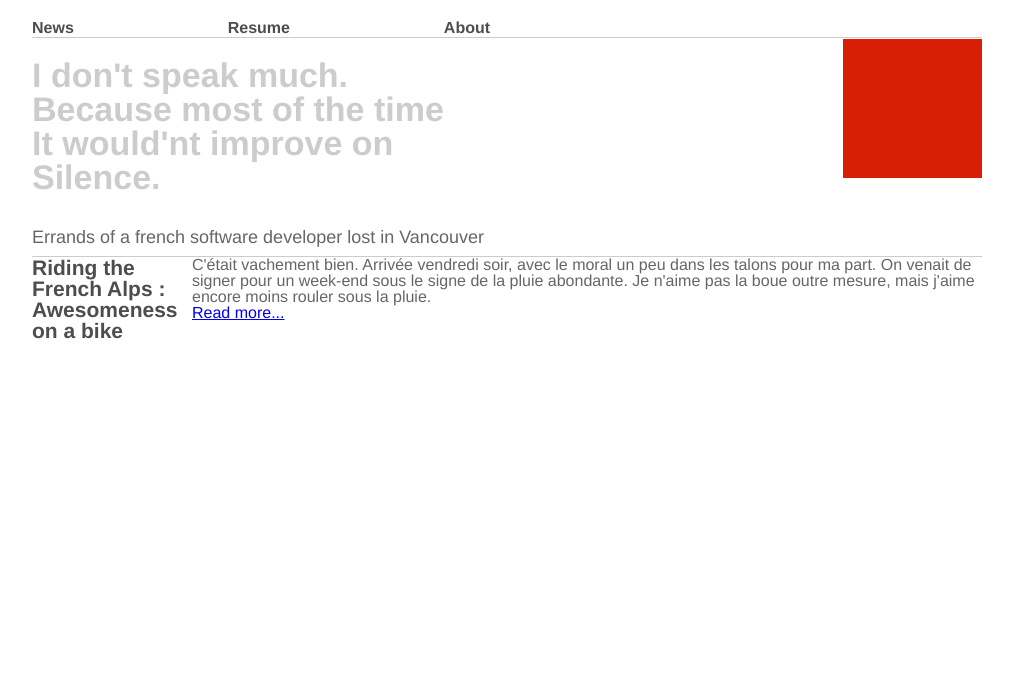
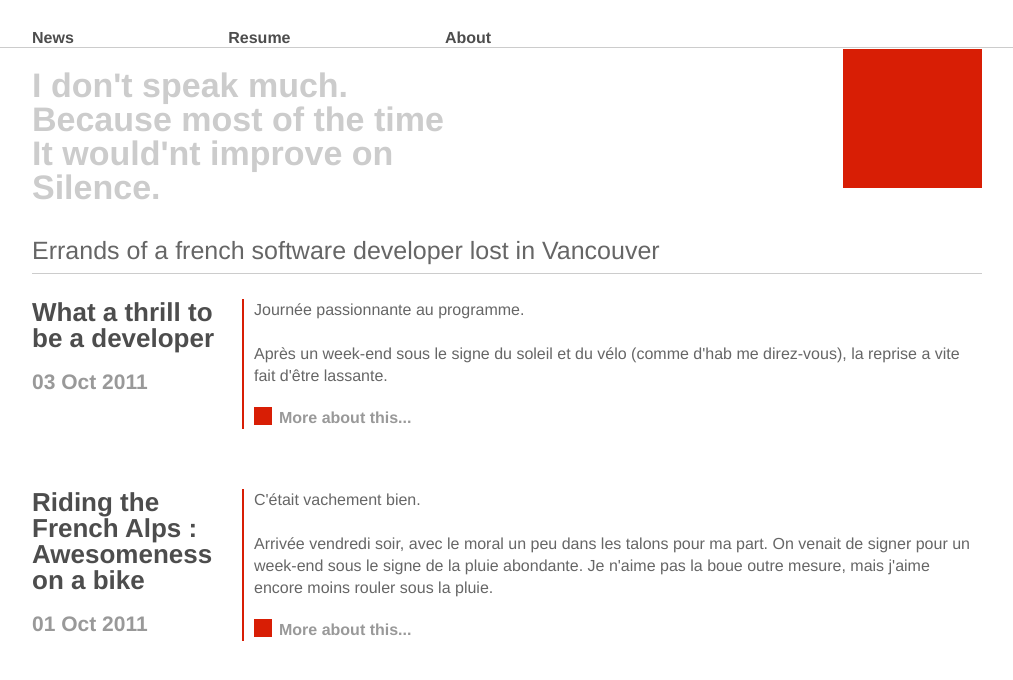
Before and after one commit to vaevictis/vaevictis.github.com, a Jekyll site: the page built from index.html, in a window 1280 px wide. Shown: the top 680 px of the page, without its empty margins (133-1146 px from the left). Built offline with Jekyll 4.4.1, drawn with Linux system fonts in a browser that asks for light colours.

Commit message:
Improving index page

```diff
--- a/_layouts/default.html
+++ b/_layouts/header.html
@@ -10,22 +10,7 @@
 	</head>
 
 	<body>
-		<ul id="navigation">
-			<li><a href="">News</a></li>
-			<li><a href="">Resume</a></li>
-			<li><a href="">About</a></li>
-		</ul>
-
-		<h1>
-			<span>
-				I don't speak much.<br />
-				Because most of the time<br />
-				It would'nt improve on<br />
-				Silence.
-			</span>
-		</h1>
-
-		<h2>Errands of a french software developer lost in Vancouver</h2>
 		{{ content }}
 	</body>
+
 </html>
--- /dev/null
+++ b/_layouts/navigation.html
@@ -0,0 +1,24 @@
+---
+layout: header
+---
+
+<div id="navigation">
+	<ul>
+		<li><a href="">News</a></li>
+		<li><a href="">Resume</a></li>
+		<li><a href="">About</a></li>
+	</ul>
+</div>
+
+<div id="content">
+	<h1>
+		<span>
+			I don't speak much.<br />
+			Because most of the time<br />
+			It would'nt improve on<br />
+			Silence.
+		</span>
+	</h1>
+
+	{{ content }}
+</div>
--- /dev/null
+++ b/_layouts/news.html
@@ -0,0 +1,7 @@
+---
+layout: navigation
+---
+
+<h2>Errands of a french software developer lost in Vancouver</h2>
+
+{{ content }}
--- a/_posts/2011-01-10-Riding-the-french-alps-Awesomeness-on-a-bike.markdown
+++ b/_posts/2011-10-01-Riding-the-french-alps-Awesomeness-on-a-bike.markdown
@@ -1,8 +1,7 @@
 ---
 layout: posts
 title: "Riding the French Alps : Awesomeness on a bike"
-abstract: "C'était vachement bien.
-Arrivée vendredi soir, avec le moral un peu dans les talons pour ma part. On venait de signer pour un week-end sous le signe de la pluie abondante. Je n'aime pas la boue outre mesure, mais j'aime encore moins rouler sous la pluie."
+abstract: "C'était vachement bien. <br /> <br /> Arrivée vendredi soir, avec le moral un peu dans les talons pour ma part. On venait de signer pour un week-end sous le signe de la pluie abondante. Je n'aime pas la boue outre mesure, mais j'aime encore moins rouler sous la pluie."
 ---
 
 C'était vachement bien.
--- /dev/null
+++ b/_posts/2011-10-03-what-a-thrill-to-be-a-developer.markdown
@@ -0,0 +1,22 @@
+---
+layout: posts
+title: "What a thrill to be a developer"
+abstract: "Journée passionnante au programme. <br /> <br /> Après un week-end sous le signe du soleil et du vélo (comme d'hab me direz-vous), la reprise a vite fait d'être lassante."
+---
+
+Journée passionnante au programme.
+==================================
+
+Après un week-end sous le signe du soleil et du vélo (comme d'hab me direz-vous), la reprise a vite fait d'être lassante.
+
+EIME ?
+en retard.
+
+Aquaflorès ?
+En procès.
+
+Développer en sproutcore ?
+Pardon ?
+
+No way.
+Lorem ipsum dolor sit amet, consectetur adipisicing elit, sed do eiusmod tempor incididunt ut labore et dolore magna aliqua. Ut enim ad minim veniam, quis nostrud exercitation ullamco laboris nisi ut aliquip ex ea commodo consequat. Duis aute irure dolor in reprehenderit in voluptate velit esse cillum dolore eu fugiat nulla pariatur. Excepteur sint occaecat cupidatat non proident, sunt in culpa qui officia deserunt mollit anim id est laborum.
--- a/css/main.css
+++ b/css/main.css
@@ -2,31 +2,37 @@ html {
   font-family: "Helvetica Neue", Arial, Helvetica
 }
 
-body {
-  width: 950px;
-  margin: 20px auto 0 auto;
+#navigation {
+  border-bottom: 1px solid #ccc;
+  padding-bottom: 1px;
+  margin-top: 30px;
 }
 
-ul#navigation {
+#navigation ul {
   font-weight: bold;
-  font-size: 14px;
-  border-bottom: 1px solid #ccc;
-  padding-bottom: 1px;
+  font-size: 16px;
+  width: 950px;
+  margin: 0 auto;
 }
 
-ul#navigation li {
+#navigation li {
   display: inline-block;
 }
 
-ul#navigation li a {
+#navigation li a {
   font-size: 16px;
   color: #4d4d4d;
   text-decoration: none;
   margin-right: 150px;
 }
 
-ul#navigation li a:hover {
+#navigation li a:hover {
   border-bottom: 2px solid #d81e05;
+}
+
+#content {
+  width: 950px;
+  margin: 0 auto;
 }
 
 h1 {
@@ -45,20 +51,56 @@ h1 span {
 
 h2 {
   color: #666;
-  font-size: 18px;
+  font-size: 25px;
   padding-bottom: 10px;
+  margin-bottom: 25px;
   border-bottom: 1px solid #ccc;
 }
 
+#posts li {
+  padding-bottom: 30px;
+  margin-bottom: 30px;
+}
+
+#posts h3,
+#posts h4 {
+  font-weight: bold;
+  float: left;
+  width: 200px;
+}
 
 #posts h3 {
   color: #4d4d4d;
+  font-size: 26px;
+}
+
+#posts h4 {
+  clear: left;
+  margin-top: 20px;
+  color: #999;
   font-size: 21px;
-  font-weight: bold;
-  float: left;
-  width: 160px;
+
 }
 
 #posts p {
+  border-left: 2px solid #d81e05;
   color: #666;
+  line-height: 22px;
+  font-size: 16px;
+  margin-left: 210px;
+  padding-left: 10px;
 }
+
+#posts p a {
+  display: block;
+  color: #999;
+  font-weight: bold;
+  text-decoration: none;
+  margin-top: 20px;
+  padding-left: 25px;
+  background: url(../images/layout/read_more_bullet.jpg) left top no-repeat;
+}
+
+#posts p a:hover {
+  color: #d81e05;
+}
--- a/index.html
+++ b/index.html
@@ -1,14 +1,19 @@
 ---
-layout: default
+layout: news
 title: Build in progress...
 ---
 
 <ul id="posts">
   {% for post in site.posts %}
     <li>
-			<h3>{{post.title}}</h3>
-			<p>{{post.abstract}}</p>
-			<a href="{{ post.url }}">Read more...</a>
+			<h3>{{ post.title }}</h3>
+			<h4>
+				{{ post.date | date_to_string }}
+			</h4>
+			<p>
+				{{ post.abstract }}<br />
+				<a href="{{ post.url }}">More about this...</a>
+			</p>
 	</li>
   {% endfor %}
 </ul>
```
Also changed, not shown: _layouts/posts.html (+5 -11 lines), images/layout/posts_separator.jpg (added), images/layout/read_more_bullet.jpg (added).
